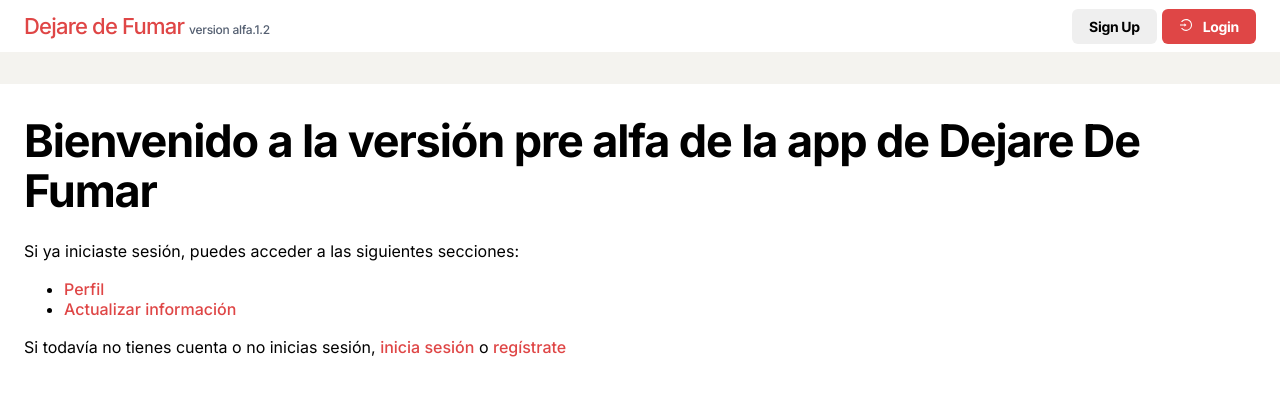
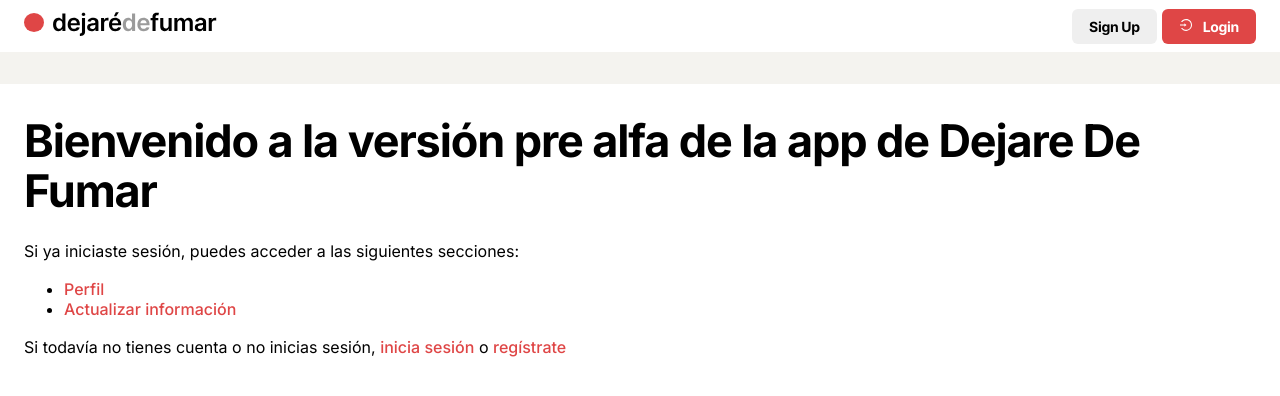
Before and after one commit to iCharlieAraiza/dejaredefumarapp, a React (Vite) app: page / in a window 1280 px wide. Shown: the top 396 px of the page. Built offline with nearby package versions, Linux system fonts and the light colour scheme; no server answers.

Commit message:
a1.2.2: Add logo and fix edit form display name

```diff
--- a/src/components/EditForm.tsx
+++ b/src/components/EditForm.tsx
@@ -26,6 +26,7 @@ const EditForm = ({profile, callback}) => {
     const resp = {
       age: age.value,
       date_quit: dateQuit.value,
+      display_name: displayName.value,
       cigarrates: {
         total: total.value,
         price: price.value,
--- a/src/components/Navbar.tsx
+++ b/src/components/Navbar.tsx
@@ -6,6 +6,8 @@ import { logout } from "../hooks/authHooks";
 import { Link } from "react-router-dom";
 
 import { AiOutlineMenu } from "react-icons/ai";
+import LogoSvg from "../assets/logo.svg";
+
 
 const Navbar = () => {
   const { user } = useContext(GlobalContext);
@@ -19,8 +21,9 @@ const Navbar = () => {
       <nav>
         <div className="container navbar__container">
           <span className="navbar__logo">
-            <Link to="/">Dejare de Fumar</Link>
-            <span className="navbar__version">version alfa.1.2</span>
+            <Link to="/">
+              <img src={LogoSvg} alt="Logo" />
+            </Link>
           </span>
           <dl className="navbar__content">
             {loading ? (
--- a/src/pages/Edit.tsx
+++ b/src/pages/Edit.tsx
@@ -12,8 +12,6 @@ export const Edit = () => {
   const [tabValue, setTabValue] = useState(1)
   const {profile} = useContext(GlobalContext)
   const [currentProfile, loading] = profile
-
-  console.log("EDIT PAGE:", profile);
 
   return (
     <MainLayout>
--- a/src/pages/Profile.tsx
+++ b/src/pages/Profile.tsx
@@ -1,32 +1,41 @@
-import { useContext, useState } from "react";
-import { Link } from "react-router-dom";
+import { useContext } from "react";
 import MainLayout from "../layout/MainLayout";
 import { GlobalContext } from "../context/GlobalContext";
 import { Dashboard } from "../components/Dashboard/Dashboard";
 
+import TargetSvg from "../assets/target.svg";
+
 export const Profile = () => {
   const { user, profile } = useContext(GlobalContext);
 
-  const [currentProfile, loading] = profile
-
-  const name = currentProfile.display_name ? currentProfile.display_name.split(" ")[0] : '';
+  const [currentProfile, loading] = profile;
 
   return (
     <MainLayout>
       <div className="separator"></div>
       <div className="container main__two-column">
         <div className="col-left">
-          <h1>¡Muy buenas{name && <span style={{"color":"var(--color-orange)"}}> {name}</span>}!</h1>
-          <h4>Aquí van tus estadísticas</h4>
+          {!loading && (
+            <>
+              <h1>
+                ¡Muy buenas {" "}
+                  <span style={{ color: "var(--color-orange)" }}>
+                  {
+                    currentProfile?.display_name ? currentProfile.display_name.split(" ")[0]: " "
+                  }</span>
+                !
+              </h1>
+              <h4>Aquí van tus estadísticas</h4>
+              <img src={TargetSvg} alt="target" />
+            </>
+          )}
         </div>
 
         <div className="col-right">
-          {
-            loading && <h1>Loading...</h1>
-          }
-          {
-            (currentProfile.username && !loading) && <Dashboard profile={currentProfile}/>
-          }
+          {loading && <h1>Loading...</h1>}
+          {currentProfile.username && !loading && (
+            <Dashboard profile={currentProfile} />
+          )}
         </div>
       </div>
     </MainLayout>
```
Also changed, not shown: src/assets/logo.svg (added), src/assets/target.svg (added).
